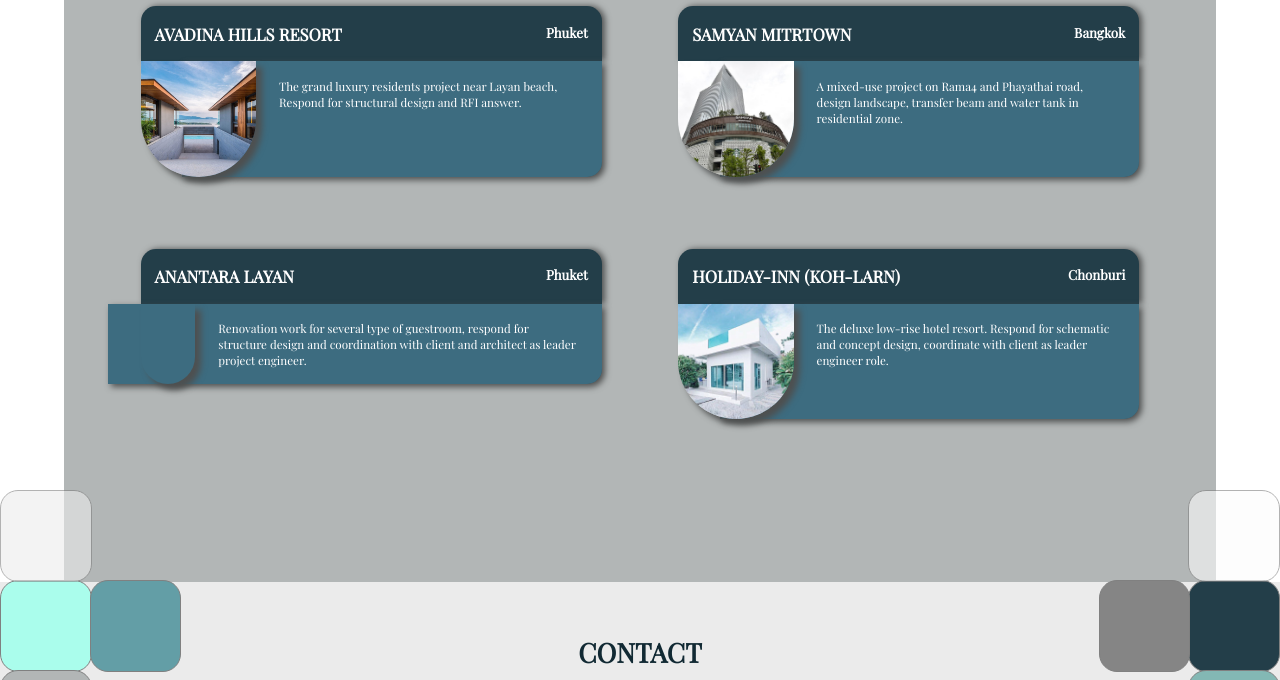
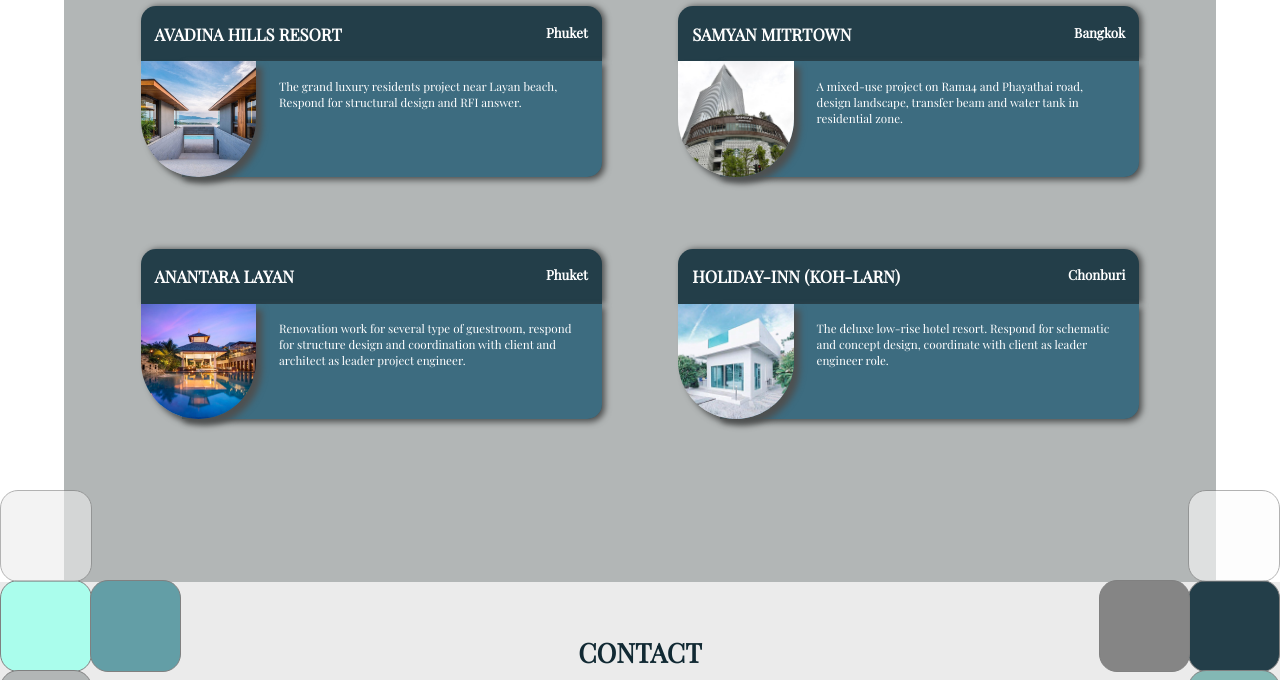
Before and after one commit to Eagudomsin/eagcivilportfolio, a plain HTML site: page 1-Portfolio.html in a window 1280 px wide. Shown: the part 2898-3578 px from the top of the page. Drawn offline with nearby package versions, Linux system fonts and the light colour scheme.

Commit message:
Edit image link

```diff
--- a/1-Portfolio.html
+++ b/1-Portfolio.html
@@ -196,7 +196,7 @@
                             <h4>Phuket</h4>
                         </div>
                         <div class="description-box">
-                            <img src="Anantara.jpg" alt="">
+                            <img src="Image/Anantara.jpg" alt="">
                             <div class="description">
                                 <p>Renovation work for several type of guestroom, respond for structure design and coordination with client and architect as leader project engineer.</p>
                             </div>
```
